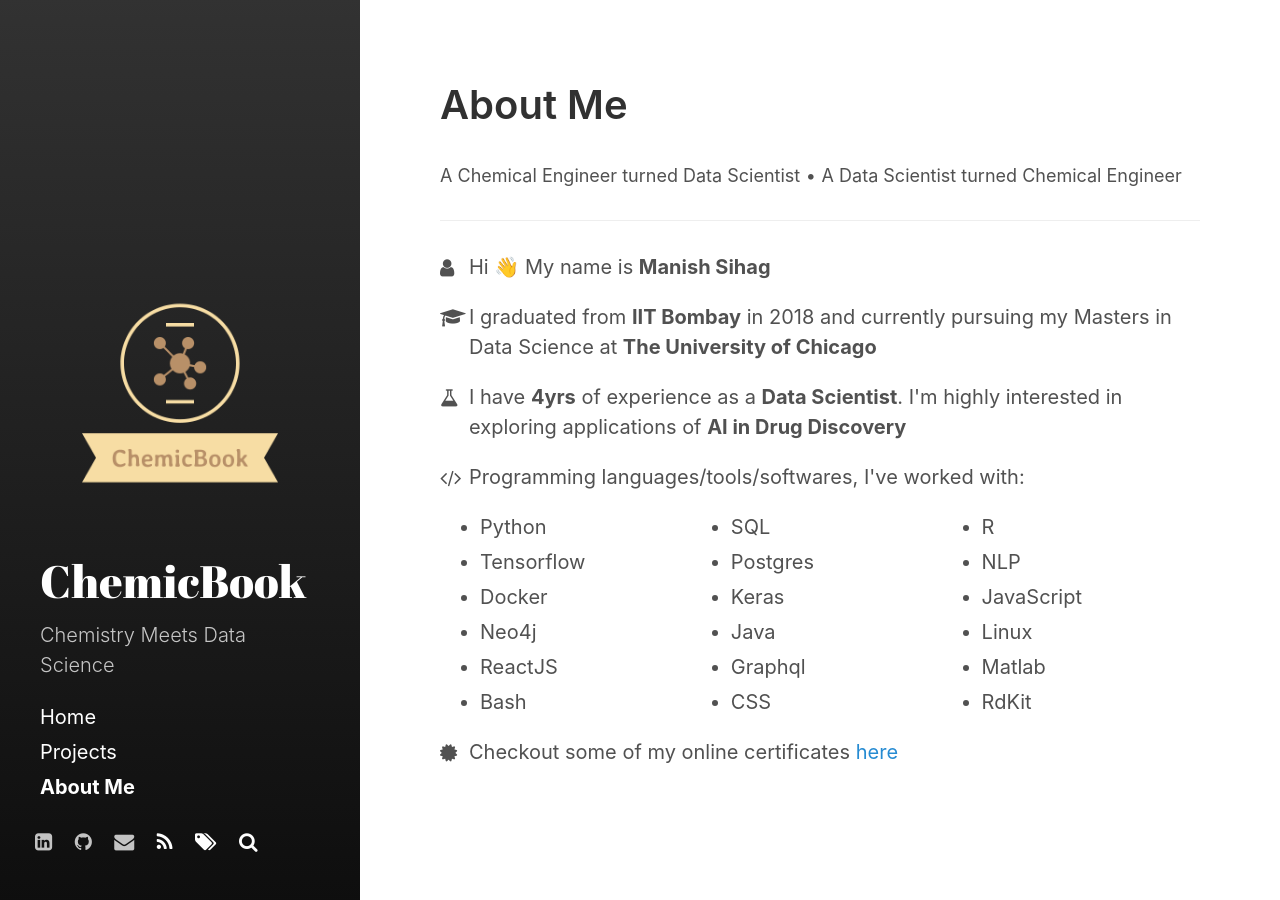
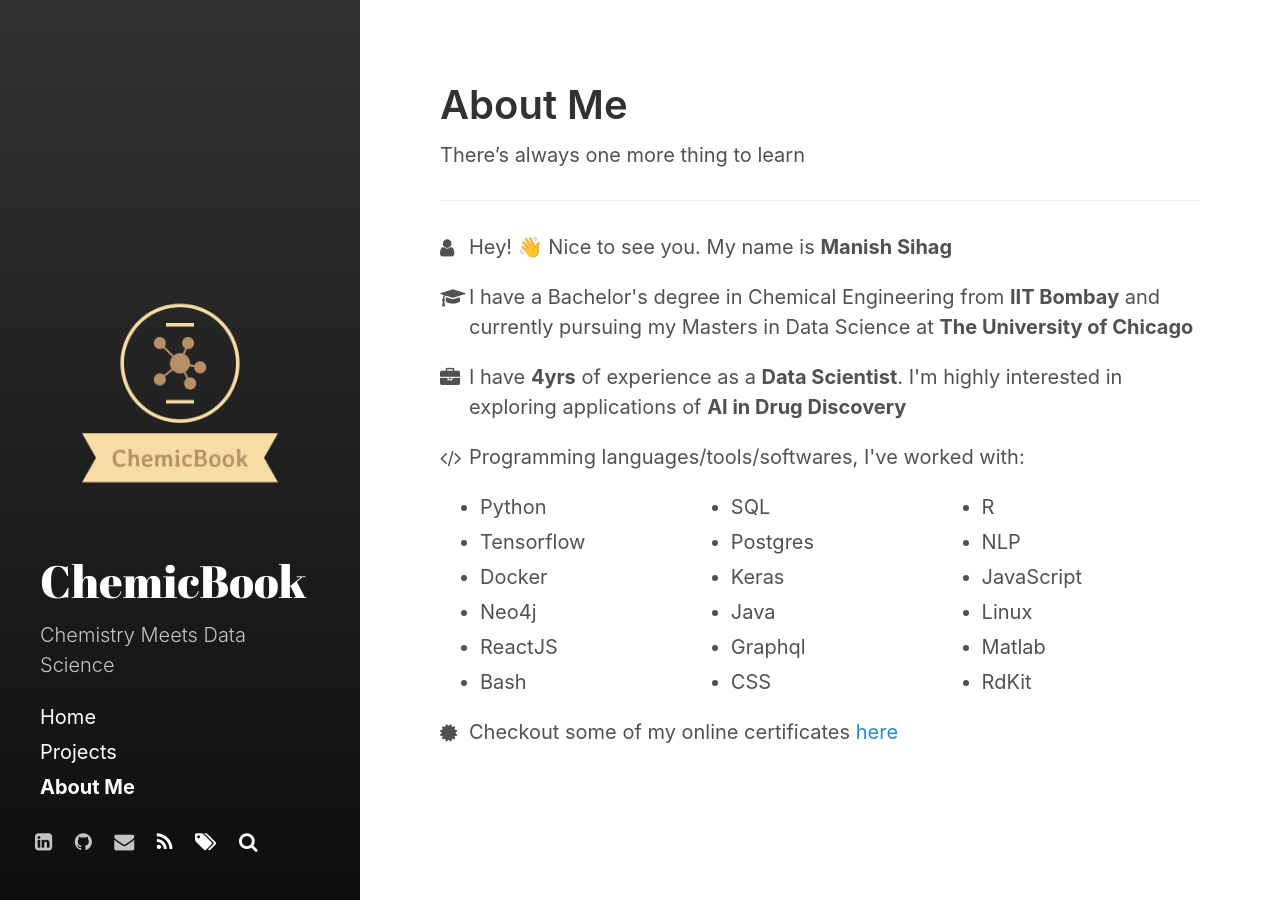
Before and after one commit to kmnis/kmnis.github.io, a Jekyll site: the page built from about-me.md, in a window 1280 px wide and 900 px high. Built offline with Jekyll 4.4.1, drawn with Linux system fonts in a browser that asks for light colours; nearby versions of some CDN libraries; comment, search, counter and statistics services are not loaded.

Commit message:
Added subscribe and share line in each blog

```diff
--- a/Gemfile
+++ b/Gemfile
@@ -3,3 +3,5 @@ gemspec
 gem "jekyll-sitemap"
 gem "jekyll-seo-tag"
 gem "jekyll-gist"
+
+gem "webrick", "~> 1.7"
--- a/_includes/social-share.html
+++ b/_includes/social-share.html
@@ -8,6 +8,8 @@
 
 {% if any-share-links %}
 <section id = "social-share-section">
+	If you think this post helped you learn something new today, please consider subscribing to this blog. Don't forget to share it with your colleagues and friends if you think it might help them too. And, if you have any questions, suggestions, and/or criticisms, please feel free to reach out to me on any of the social media platforms mentioned in this blog. Until next time. Stay safe.<br><br>
+
   <span class="btn-social-icon">Share it on </span>
 
   {% if site.share-links-active.twitter %}
--- a/about-me.md
+++ b/about-me.md
@@ -5,26 +5,30 @@ sidebar_link: true
 sidebar_sort_order: 2
 ---
 
-<p class="about-text"></p>
+<!--<p class="about-text"></p>-->
 
+There's always one more thing to learn
+
+<!--
 <div style="margin-bottom: 1rem">
   <div style="display: inline-block; font-size: 0.9rem">A Chemical Engineer turned Data Scientist</div>
   <div class="hide-in-mobile" style="font-size: 0.9rem">•</div>
   <div style="display: inline-block; font-size: 0.9rem">A Data Scientist turned Chemical Engineer</div>
 </div>
+-->
 
 ---
 
 <p class="about-text">
   <span class="fa fa-user about-icon"></span>
-  Hi 👋 My name is <b>Manish Sihag</b>
+  Hey! 👋 Nice to see you. My name is <b>Manish Sihag</b>
 </p>
 <p class="about-text">
   <span class="fa fa-graduation-cap about-icon"></span>
-  I graduated from <b>IIT Bombay</b> in 2018 and currently pursuing my Masters in Data Science at <b>The University of Chicago</b>
+  I have a Bachelor's degree in Chemical Engineering from <b>IIT Bombay</b> and currently pursuing my Masters in Data Science at <b>The University of Chicago</b>
 </p>
 <p class="about-text">
-  <span class="fa fa-flask about-icon"></span>
+  <span class="fa fa-briefcase about-icon"></span>
   I have <b>4yrs</b> of experience as a <b>Data Scientist</b>. I'm highly interested in exploring applications of <b>AI in Drug Discovery</b>
 </p>
 <!-- <p class="about-text">
```
